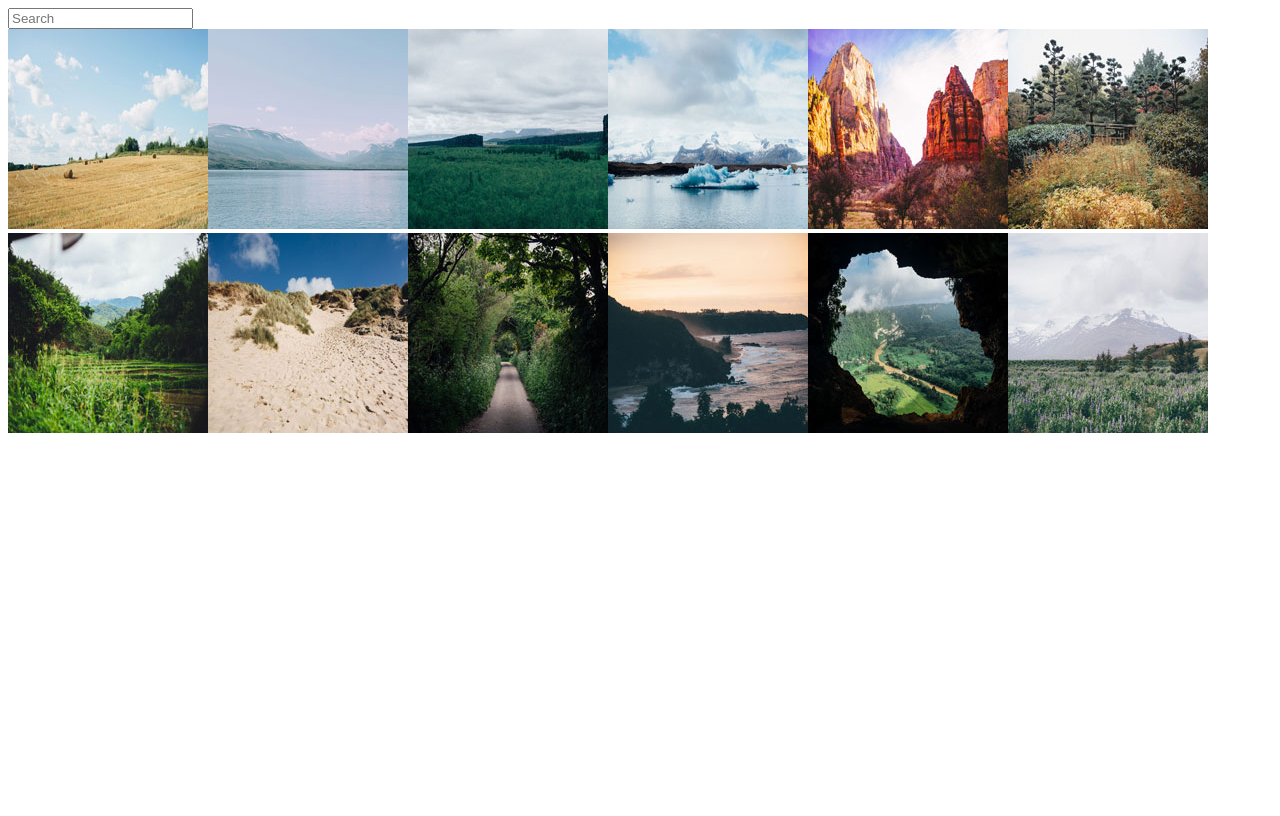
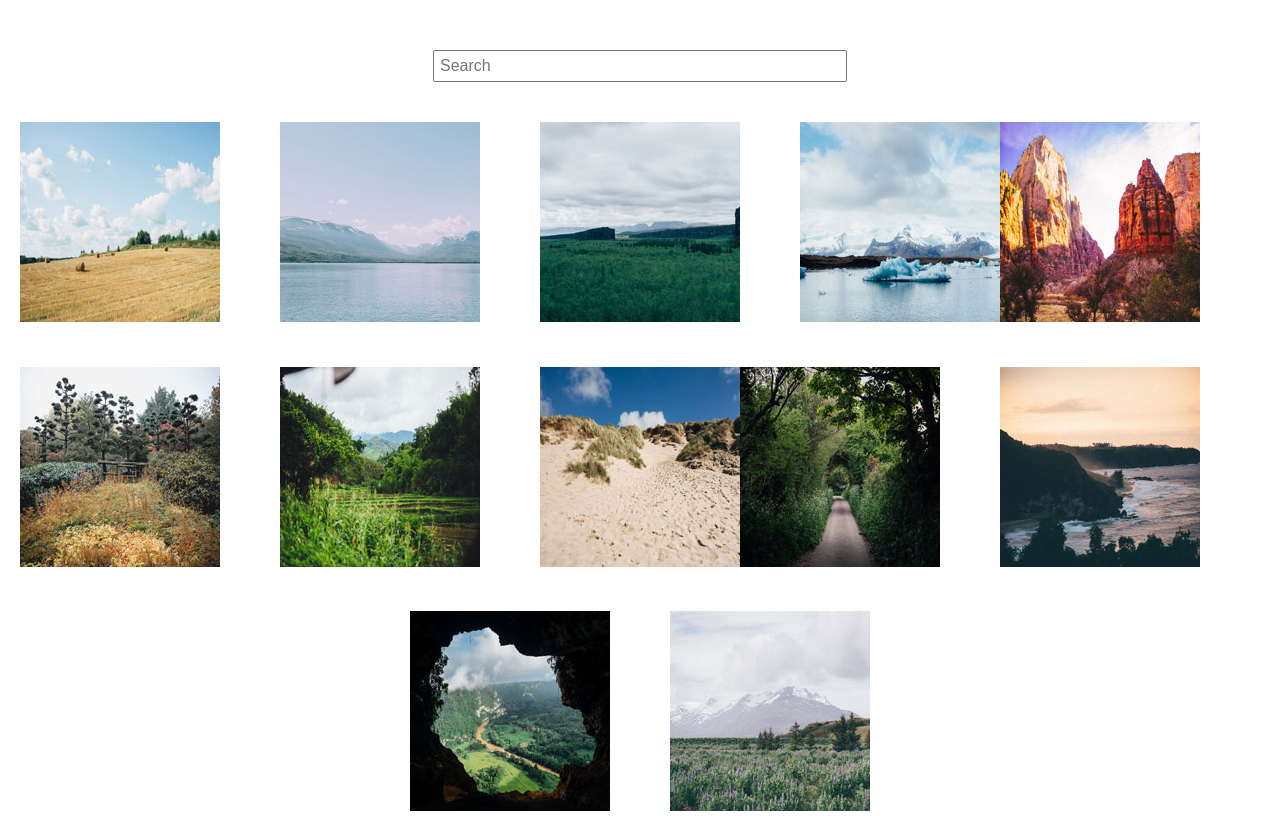
Before and after one commit to mbensa/mbensa-treehouse_project5, a website: page index.html in a window 1280 px wide. Drawn offline with Linux system fonts and the light colour scheme; a web font is replaced by a local one.

Commit message:
updated css

```diff
--- a/index.html
+++ b/index.html
@@ -5,6 +5,10 @@
     <title>Photo Gallery</title>
     <meta name="viewport" content="width=device-width, initial-scale=1" />
     <link rel="stylesheet" href="css/style.css" />
+    <link
+      href="https://fonts.googleapis.com/css2?family=Muli:ital,wght@0,400;0,700;1,300&display=swap"
+      rel="stylesheet"
+    />
   </head>
 
   <body>
--- a/js/scripts.js
+++ b/js/scripts.js
@@ -115,7 +115,7 @@ $.each(gallery, function (index, item) {
 
   imgEl.src = item.src;
   imgEl.alt = item.alt;
-  imgEl.class = item.class;
+  imgEl.className = item.class;
 
   const aEl = document.createElement("a");
 
--- a/package.json
+++ b/package.json
@@ -4,8 +4,8 @@
   "description": "This project is a part of the Treehouse Techdegree. The goal of this project was to create an interactive photo gallery using JavaScript and jQuery.",
   "main": "index.js",
   "scripts": {
-    "sass-build": "node-sass scss/styles.scss css/style.css",
-    "sass": "node-sass -w scss/styles.scss css/style.css"
+    "sass-build": "node-sass sass/styles.scss css/style.css",
+    "sass": "node-sass -w sass/styles.scss css/style.css"
   },
   "repository": {
     "type": "git",
--- a/sass/base/_index.scss
+++ b/sass/base/_index.scss
@@ -1,2 +1 @@
 @import "normalize";
-@import "base";
--- a/sass/layout/_index.scss
+++ /dev/null
@@ -1,2 +0,0 @@
-@import "container";
-@import "extends";
--- a/sass/modules/_index.scss
+++ /dev/null
@@ -1,4 +0,0 @@
-@import "buttons";
-@import "extends";
-@import "img";
-@import "media_queries";
--- a/sass/styles.scss
+++ b/sass/styles.scss
@@ -1,4 +1,32 @@
 @import "base/index";
-@import "layout/index";
-@import "modules/index";
-@import "utilities/index";
+
+.gallery {
+  display: flex;
+  flex-wrap: wrap;
+  justify-content: center;
+
+  > a {
+    .gallery-thumbnail {
+      padding-right: 60px;
+      padding-top: 40px;
+    }
+
+    &:nth-child(4n) {
+      .gallery-thumbnail {
+        padding-right: 0;
+      }
+    }
+  }
+}
+
+.search-box {
+  display: flex;
+  justify-content: center;
+  padding-top: 50px;
+}
+
+#search {
+  padding: 5px;
+  width: 400px;
+  font-family: "Muli", sans-serif;
+}
--- a/sass/utilities/index.scss
+++ /dev/null
@@ -1,3 +0,0 @@
-@import "functions";
-@import "mixins";
-@import "variables";
```
Also changed, not shown: css/style.css, sass/base/_base.scss (deleted), sass/layout/_container.scss (deleted), sass/layout/_extends.scss (deleted), sass/modules/_buttons.scss (deleted), sass/modules/_extends.scss (deleted), sass/modules/_img.scss (deleted), sass/modules/_media_queries.scss (deleted), sass/utilities/_functions.scss (deleted), sass/utilities/_mixins.scss (deleted), sass/utilities/_variables.scss (deleted).
